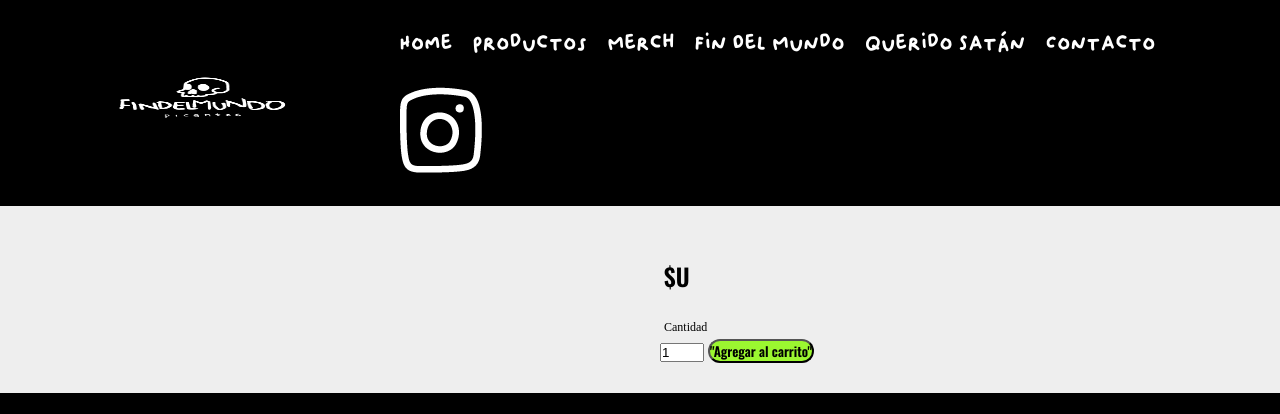
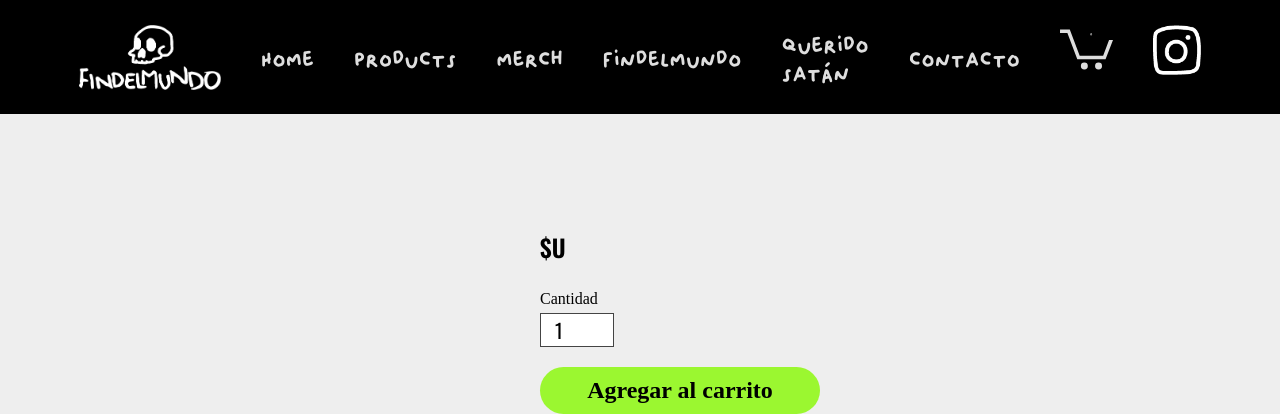
Before and after one commit to elEmperadorAlejandroMagno/FDM-flask, a Flask app: page /product-page in a window 1280 px wide. Shown: the top 414 px of the page. Run offline with Flask 3, Linux system fonts and the light colour scheme; data that the repository does not hold is empty; some libraries are stand-ins or nearby versions; some web fonts are replaced.

Commit message:
Product page template done, changes in css and new navbar

```diff
--- a/static/index.css
+++ b/static/index.css
@@ -17,81 +17,66 @@ body{
 }
 
 /* Header */
-
-.header{
+header {
   background-color: #000;
-  color: #fff;
+  width: 100%;
+}
+.nav-container {
   width: 100%;
   display: flex;
-  flex-wrap: wrap;
-  align-items: center;
-  padding: 14px;
-  transition: .3s linear;
+  flex-flow: row nowrap;
+  justify-content: center;
+  padding: 25px 80px 20px 80px;
+  gap: 40px;
 }
-.sticky {
-  position: fixed;
-  z-index: 200;
-}
-.header-img{
-  transition: .3s linear;
-  width: 190px;
-  height: 82px;
+.logo-fdm, .logo-fdm div img {
+  width: 142px;
 }
 
-.icon-header{
-  text-align: center;
-  cursor: pointer;
+.nav-menu {
+  display: flex;
+  width: 100%;
+  align-items: center;
+  max-width: 850px;
+
+}
+.nav-menu ul {
+  width: 100%;
+  display: flex;
+  flex-flow: row nowrap;
+  align-items: center;
+  gap: 40px;
+  list-style: none;
+}
+.nav-menu ul li {
+  font-family: Oliver;
+  font-size: 23px;
+  color: #eeee;
+  &:hover {
+    color: #9bf730;
+    cursor: pointer;
+  }
 }
 
-.home{
-  width: 30%;
+.cart-icon, .cart-icon div svg {
+  width: 53px;
+  &:hover {
+    cursor: pointer;
+  }
+}
+.cart-svg path, .cart-svg circle, .cart-svg text {
+  fill: #eeee;
+  font-family: Oliver;
+}
+.cart-svg:hover path, .cart-svg:hover circle, .cart-svg:hover text {
+  fill: #9bf730;
 }
 
-.navbar{
 
-  display: block;
-  width: 70%;
-}
-
-.navbar-items{
-
-  width: 100%;
-  list-style-type: none;
-  margin: auto;
-  display: flex;
-  flex-wrap: wrap;
-}
-
-.navbar-item{
-
-  margin: 15px 10px;
-}
-
-.navbar-item a{
-
-  text-decoration: none;
-  color: #fff;
-  font-family: Oliver;
-  font-size: 23px;
-}
-.navbar-item a:hover{
-  color: #9bf730;
-}
-.navbar-item i:hover{
-  color: #9bf730;
-}
-
-.boton i:hover{
+.ig-icon img {
+  width: 48px;
+  object-fit: cover;
   cursor: pointer;
-  color: #9bf730;
-}
-
-li a:hover{
-  cursor: pointer;
-}
-
-.navbar-item a{
-  scroll-behavior: smooth;
 }
 
 
@@ -225,6 +210,7 @@ li a:hover{
 
 .main-content{
   width: 100%;
+  min-height: 740px;
   display: flex;
   flex-wrap: wrap;
   justify-content: center;
--- a/static/product.css
+++ b/static/product.css
@@ -1,45 +1,70 @@
 .product-page-container {
   display: flex;
-  width: 100%;
-  padding: 10px;
   flex-wrap: wrap;
+  max-width: 980px;
+  min-height: 600px;
+  padding: 0px 40px 0px 40px;
+  margin: auto;
+  margin-top: 100px
 }
-.img-container, .product-details {
-  width: 50%;
-  padding: 20px;
+.product-details {
+  width: 280px;
+}
+.img-container {
+  flex: 1;
 }
 
 .img-container img {
   max-width: 100%;
+  padding: 0px 40px;
+  object-fit: contain;
 }
 
-.product-details h3, p {
-  width: 100%;
-  padding: 4px;
+.product-details {
+  display: flex;
+  flex-direction: column;
 }
 .product-details .title {
+  margin-bottom: 5px;
   font-family: SofiaSans;
 }
 .product-details .price {
-  margin: 10px 0px 10px 0px;
+  margin: 10px 0px 15px 0px;
   font-family: Oswald;
   font-weight: 600;
 }
 .product-details .description {
   font-family: SofiaSansItalic;
+  font-size: 20px;
 }
 .product-details .quantity {
-  font-size: 12px;
+  font-family: SofiaSans;
+  margin-top: 10px;
+  margin-bottom: 5px;
+  font-size: 16px;
+}
+#quantity {
+  font-family: Oswald;
+  font-size: 20px;
+  padding: 1px 18px 1px 14px;
+  border: 0.8px solid #444;
+  width: 74px;
+  height: auto;
 }
 
 button {
-  font-family: Oswald;
+  width: 280px;
+  font-family: SofiaSans;
   font-weight: 600;
+  font-size: 24px;
+  padding: 10px 20px;
+  border: none;
   border-radius: 25px;
   color: #000;
   background-color: #9bf730;
+  margin-top: 20px;
   &:hover {
-    background-color: #7fcc27;
+    background-color: #b7ff4c;
     cursor: pointer;
   }
 }
--- a/templates/base.html
+++ b/templates/base.html
@@ -12,65 +12,41 @@
 <body>
   <div class="flex-container">
     <header class="header">
-      <div class="home">
-        <div class="icon-header">
-          <img class="header-img" src="../static/image/assets/fdm-logo-blanco.png" alt="imagen de la empresa">
+      <div class="nav-container">
+        <div class="logo-fdm">
+          <div>
+            <img src="../static/image/assets/logo-blanco.png" alt="logo de fdm blanco">
+          </div>
+        </div>
+        <div class="nav-menu">
+          <ul>
+            <li>Home</li>
+            <li>products</li>
+            <li>merch</li>
+            <li>findelmundo</li>
+            <li>querido satán</li>
+            <li>contacto</li>
+          </ul>
+        </div>
+        <div class="cart-icon">
+          <div>
+            <svg xmlns="http://www.w3.org/2000/svg" version="1.1" width="100%" height="100%" viewBox="0 0 197.7 166" preserveAspectRatio="xMinYMax meet" data-hook="svg-icon-2" class="cart-svg">
+              <path d="M197.9 55.9L169.9 127.4 64.5 127.4 27.6 29.8 0 29.8 0.2 16.7 36.5 16.7 73.4 114.3 160.9 114.3 183 55.9"></path>
+              <circle cx="143.8" cy="153" r="13"></circle>
+              <circle cx="90.8" cy="153" r="13"></circle>
+              <text data-hook="items-count" class="uxskpx M846Y_" text-anchor="middle" x="116" y="35" dy=".48em">0</text></svg>
+          </div>
+        </div>
+        <div class="ig-icon">
+          <div>
+            <img src="../static/image/assets/IG white.png" alt="icono de instagram blanco">
+          </div>
         </div>
       </div>
-      <!-- Menu desplegable responsivo -->
-  <div class="btn-menu">
-      <i id="btn-menu" class="fa-solid fa-bars"></i>
-  </div>
-  <div class="navbar">
-    <ul class="navbar-items">
-        <li class="navbar-item"><a class="nav-link a1" href="#home">Home</a></li>
-        <li class="navbar-item"><a class="nav-link a2" href="#picantes">Productos</a></li>
-        <li class="navbar-item"><a class="nav-link a2" href="#merchant">Merch</a></li>
-        <li class="navbar-item"><a class="nav-link a3" href="#findelmundo">Fin Del Mundo</a></li>
-        <li class="navbar-item"><a class="nav-link a4" href="#querido-satan">Querido Satán</a></li>
-        <li class="navbar-item"><a class="nav-link a5" href="#contact">Contacto</a></li>
-        <li class="navbar-item"><a href="https://www.instagram.com/findelmundosalsas/" target="_blank"><img src="../static/image/assets/IG white.png" alt="icono de instagram blanco"></a></li>
-      <!-- cartNotification -->
-      <div class="header-cart">
-        <div class="icons-cart-notification">
-            <img class="cart-icon" src="../static/image/assets/cart-icon.png" alt="cart notification icon">
-            <div id="number-notification" class="header-cart-notification">0</div>
-        <div class="home">
-          <div class="icon-header">
-            <img class="header-img" src="../static/image/assets/finDelMundo.png" alt="imagen de la empresa">
-          </div>
-        </div>
         <!-- Menu desplegable responsivo -->
-        <div class="btn-menu">
-          <div class="boton">
-            <i id="btn-menu" class="fa-solid fa-bars"></i>
-          </div>
-        </div>
-        <div class="navbar">
-          <ul class="navbar-items">
-              <li class="navbar-item"><a class="nav-link a1" href="#intro">Home</a></li>
-              <li class="dropdown"><a class="nav-link">Tienda</a>
-                <span class="dropdown-content">
-                  <a class="nav-link a2" href="#picantes">Picantes</a>
-                  <a class="nav-link b2" href="#merchant">Merchant</a>
-                </span>
-              <li class="navbar-item"><a class="nav-link a3" href="#findelmundo">Fin Del Mundo</a></li>
-              <li class="navbar-item"><a class="nav-link a4" href="#querido-satan">Querido Satán</a></li>
-              <li class="navbar-item"><a class="nav-link a5" href="#contact">Contacto</a></li>
-              <li class="navbar-item"><a href="https://www.instagram.com/findelmundosalsas/" target="_blank"><i class="fa-brands fa-instagram icon-header"></i></a></li>
 
-              <!-- cartNotification -->
-              <div class="header-cart">
-                <div class="icons-cart-notification">
-                  <img class="cart-icon" src="../static/image/assets/cart-icon.png" alt="cart notification icon">
-                  <div id="number-notification" class="header-cart-notification">0</div>
-                </div>
-              </div>
-          </ul>
-        </div>
-      </div>
-    </ul>
-  </div>
+        <!-- cartNotification -->
+
       <!-- cartModal -->
     <div class="cart-modal">
       <p class="cart-modal-tittle">Carrito</p>
@@ -85,7 +61,7 @@
   <div class="contact">
     <div class="contact-container">
         <div class="fdm-logo">
-          <img id="img5" src="../static/image/assets/fdm-logo-blanco.png" alt="Findelmundo logo blanco">
+          <img id="img5" src="../static/image/assets/fdm-logo-blanco-picantes.png" alt="Findelmundo logo blanco">
         </div>
       <div class="info-contact">
         <div class="contact single">
--- a/templates/product.html
+++ b/templates/product.html
@@ -11,8 +11,8 @@
       <p class="price">{{ details.price | uru }}</p>
       <p class="description">{{ details.description }}</p>
       <p class="quantity">Cantidad</p>
-      <input type="number" value="1" min="1" max="9">
-      <button class="addBtn">"Agregar al carrito"</button>
+      <input id="quantity" type="number" value="1" min="1" max="9">
+      <button class="addBtn">Agregar al carrito</button>
     </div>
   </div>
 
```
Also changed, not shown: static/image/assets/IG verde 2.png.png (added), static/image/assets/IG verde.png.png (added), static/image/assets/fdm-logo-blanco-picantes.png (renamed from static/image/assets/fdm-logo-blanco.png), static/image/assets/logo-blanco.png (added).
